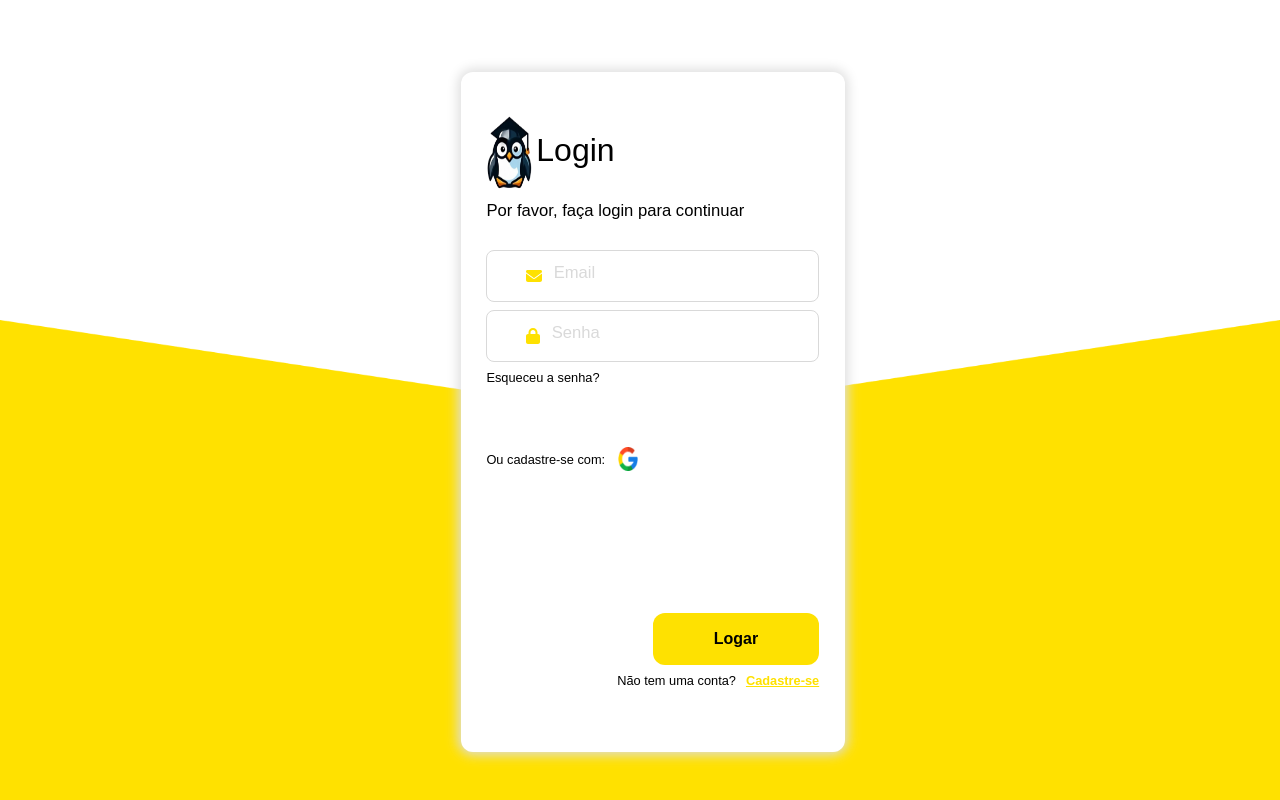
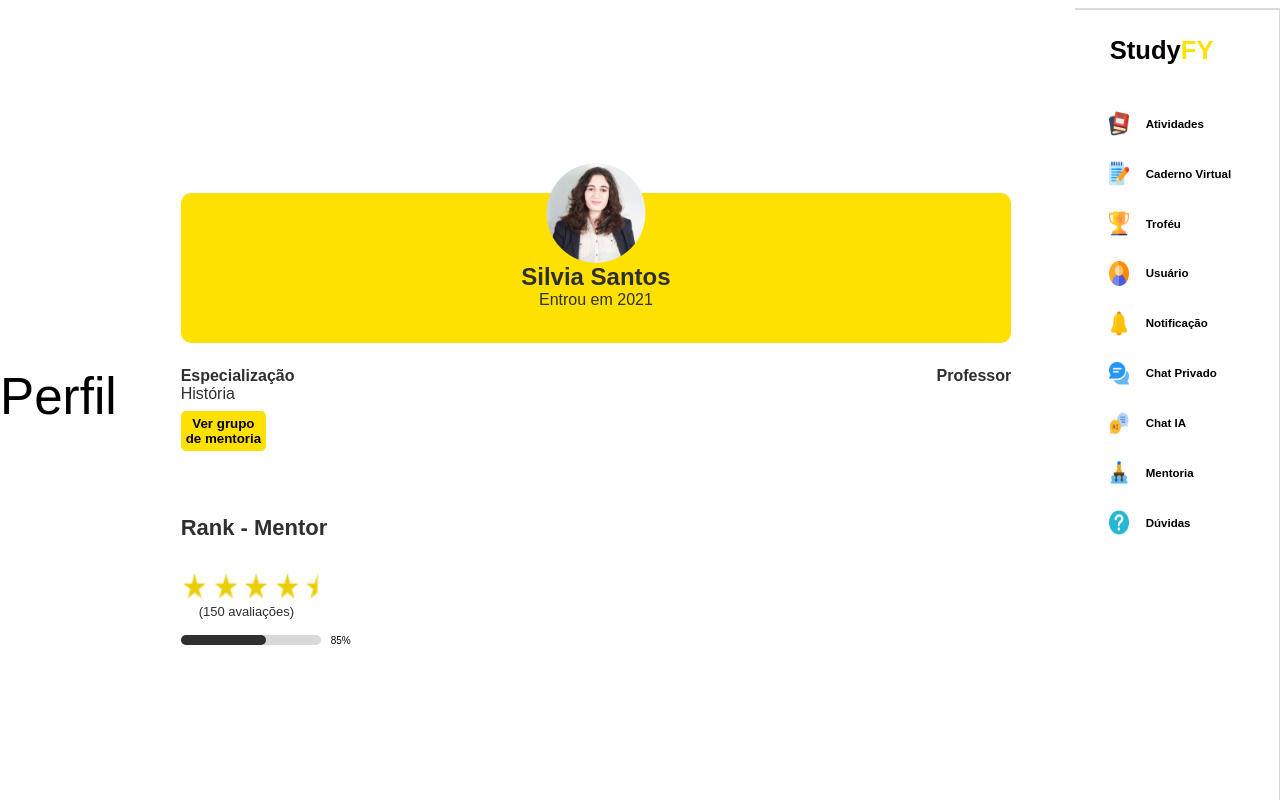
Before and after one commit to vitoriaccardoso/front-StudyFY-Fork, a React (Create React App) app: page / in a window 1280 px wide. Built offline with nearby package versions, Linux system fonts and the light colour scheme.

Commit message:
perfilProfessor

```diff
--- a/src/App.js
+++ b/src/App.js
@@ -24,8 +24,8 @@ function App() {
     <C.Container>
       <Router>
         <Routes>
-          <Route exact path='/' element= {<Login/>} />
-          <Route path='/perfil' element={<Perfil/>}></Route>
+          <Route exact path='/' element= {<Perfil/>} />
+          <Route path='/perfil' element={<Perfil/>} />
           <Route path='/atividades' element= {<Atividades/>} />
           <Route path='/caderno-virtual' element= {<CadernoVirtual/>} />
           <Route path='/rank' element= {<Rank/>} />
--- a/src/pages/perfil.js
+++ b/src/pages/perfil.js
@@ -1,19 +1,76 @@
 // src/pages/Entrada.js
 import React from 'react';
 import Container from '../styles/telaCheia';
-import Navegacao from '../components/Navegacao'
-import TelaPadding from '../styles/TelaPadding';
+import Navegacao from '../components/Navegacao';
 import TituloTela from '../styles/tituloTela';
-import CampoPerfil from '../components/CampoPerfil'
+import Silvia from '../assets/silvia.png';
+import Estrelas from '../assets/estrela.png'
+
+const Perfil = () => {
+  return (
+    <Container style={{ backgroundColor: 'white', alignItems: 'center', paddingTop: '1vh' }}>
+      <TituloTela style={{ marginBottom: '2vh' }}>Perfil</TituloTela>
+      <div style={{ flexGrow: '1', width: '100%', backgroundColor: 'white', overflowY: 'auto', paddingInline: '5vw', color: 'white' }}>
+
+        {/* Seção de perfil */}
+        <div style={{ textAlign: 'center', padding: '2vh 0' }}>
+          <img src={Silvia} alt="Perfil" style={{ borderRadius: '50%', width: '100px', height: '100px' }} />
+          <div style={{ backgroundColor: '#FEE101', borderRadius: '10px', marginTop: '-74px', height: '150px'}}>
+            <h2 style={{color: '#302F2F', paddingTop: '70px', fontWeight: 'bold'}}>Silvia Santos</h2>
+            <p style={{color: '#302F2F'}}>Entrou em 2021</p>
+          </div>
+        </div>
+
+        {/* Seção de especialização */}
+        <div style={{ display: 'flex', justifyContent: 'space-between', padding: '1vh 0' }}>
+          <div>
+            <p style={{ fontWeight: 'bold', color: '#302F2F' }}>Especialização</p>
+            <p style={{color: '#302F2F'}}>História</p>
+          </div>
+          <div>
+            <p style={{ fontWeight: 'bold', color: '#302F2F' }}>Professor</p>
+          </div>
+        </div>
+
+        {/* Botão de mentoria */}
+        <button style={{ backgroundColor: '#FEE101', border: 'none', padding: '5px', borderRadius: '5px', fontWeight: 'bold', cursor: 'pointer' }}>
+          Ver grupo <br/>
+          de mentoria
+        </button>
+
+        {/* Seção de Rank - Mentor */}
+        <div style={{ marginTop: '8vh' }}>
+          <h2  style={{color: '#302F2F', fontSize: '22px', fontWeight: 'bold'}}>Rank - Mentor</h2>
+          <div>
+          <img src={Estrelas} alt="Perfil" style={{  width: '150px', height: '30px', marginTop: '30px' }} />
+            <p style={{ color: '#302F2F', marginTop: '-16px', marginLeft: '18px', fontSize: '13px' }}><br/>(150 avaliações)</p>
+          </div>
+          {
+
+         <div style={{ backgroundColor: '#D9D9D9', height: '10px', width: '140px', borderRadius: '5px', marginTop: '2vh' }}>
+            <div style={{ backgroundColor: '#302F2F', height: '100%', width: '85px', borderRadius: '5px' }}>
+                <p style={{color: 'black', marginLeft:'150px', fontSize: '10px'}}>85%</p>
 
 
-const Perfil = () => {
 
-  return (
-    <Container style={{backgroundColor: 'white', alignItems: 'center', paddingTop: '1vh'}}>
-        <TituloTela>Emblemas</TituloTela>
-        <CampoPerfil></CampoPerfil>
-        <Navegacao></Navegacao>
+
+
+            </div>
+          </div>
+           }
+        </div>
+        <div style={{ marginTop: '2vh' }}>
+          {/* <h2  style={{color: '#302F2F'}}>Emblemas</h2> */}
+          {/* <h3 style={{color: 'black'}}>ver todos</h3> */}
+          {/* <div style={{ display: 'flex', gap: '10px', justifyContent: 'center' }}>
+            <div style={{ backgroundColor: '#000000', padding: '10px', borderRadius: '10px' }}>Nível 1</div>
+            <div style={{ backgroundColor: '#000000', padding: '10px', borderRadius: '10px' }}>Nível 1</div>
+            <div style={{ backgroundColor: '#000000', padding: '10px', borderRadius: '10px' }}>Nível 1</div>
+          </div> */}
+        </div>
+      </div>
+
+      <Navegacao />
     </Container>
   );
 };
```
Also changed, not shown: src/assets/estrela.png (added), src/assets/silvia.png (added).
